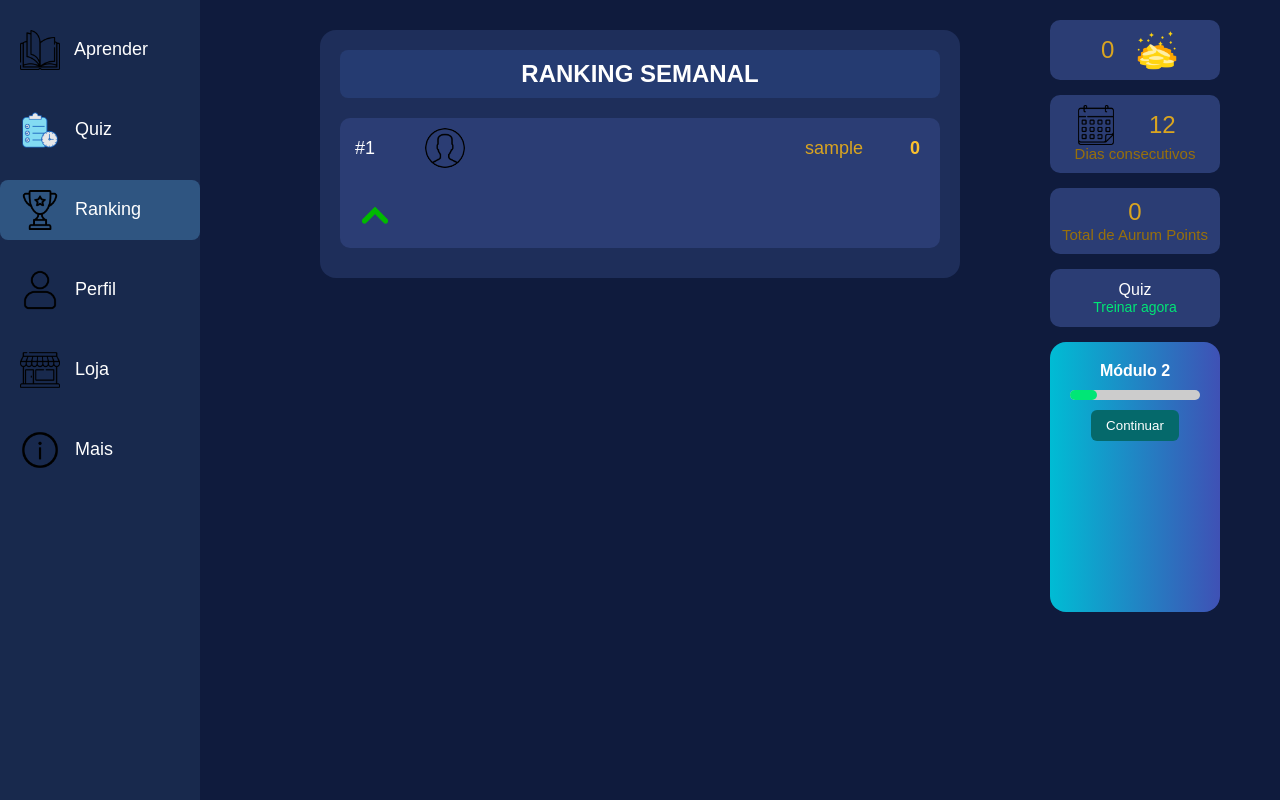
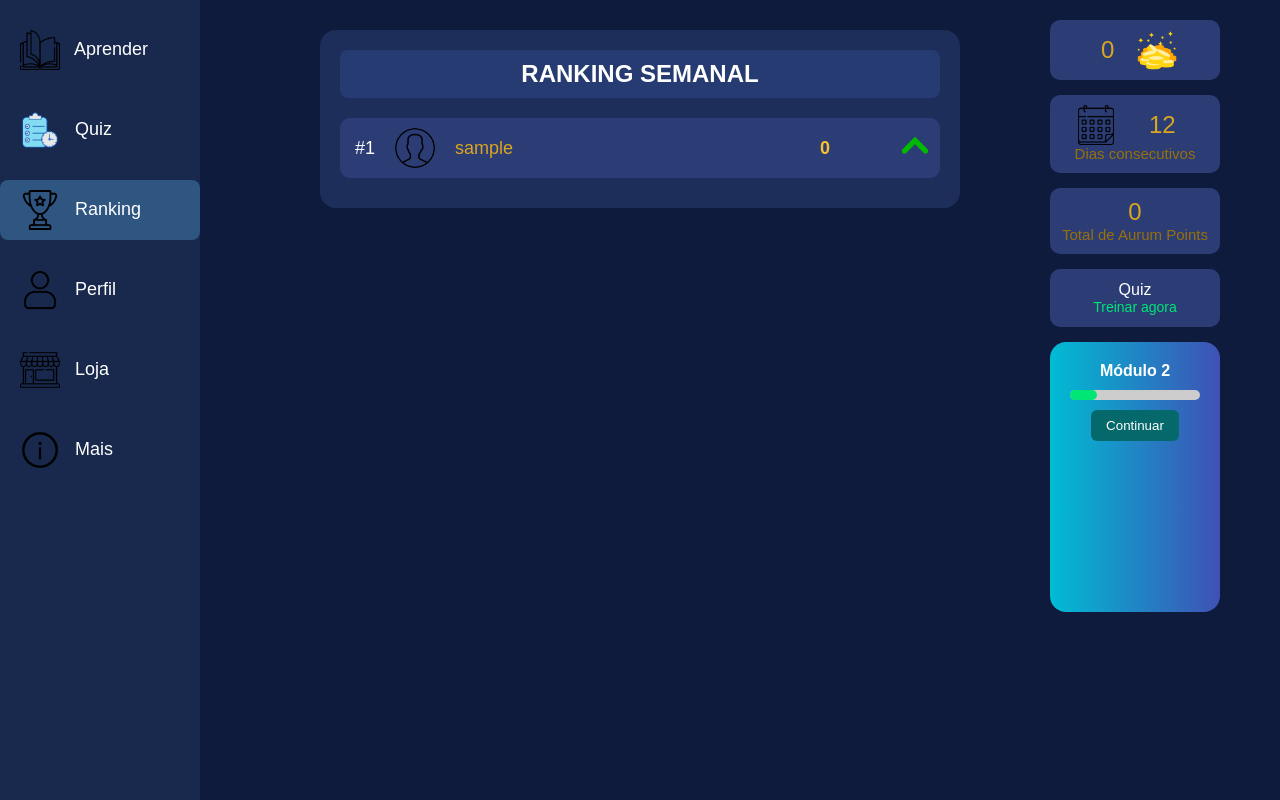
Before and after one commit to gabi-tarifa/AurumProject, a Flask app: page /ranking in a window 1280 px wide. Run offline with Flask 3, Linux system fonts and the light colour scheme; the visitor is signed in with stand-in values (Sample User, id 1); data comes from the database, SQL or seed files in the repository.

Commit message:
ajuste coiso ranking

```diff
--- a/AurumProject/static/css/aurum.css
+++ b/AurumProject/static/css/aurum.css
@@ -258,7 +258,7 @@ body {
 
 .ranking-list li {
   display: grid;
-  grid-template-columns: 40px 1fr 60px 30px; /* ícone, nome, pontuação, seta */
+  grid-template-columns: 10px 30px 1fr 60px 30px; /* posição, ícone, nome, pontuação, seta */
   align-items: center;
   background-color: #2b3d74;
   padding: 10px 15px;
```
